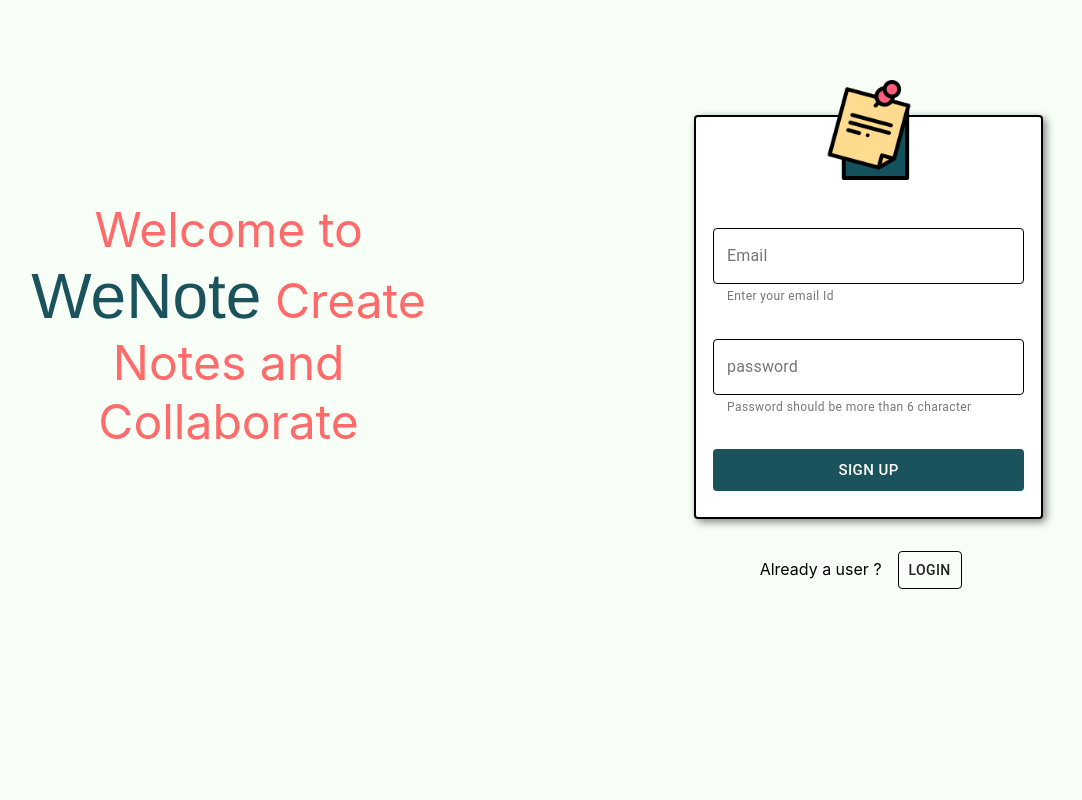
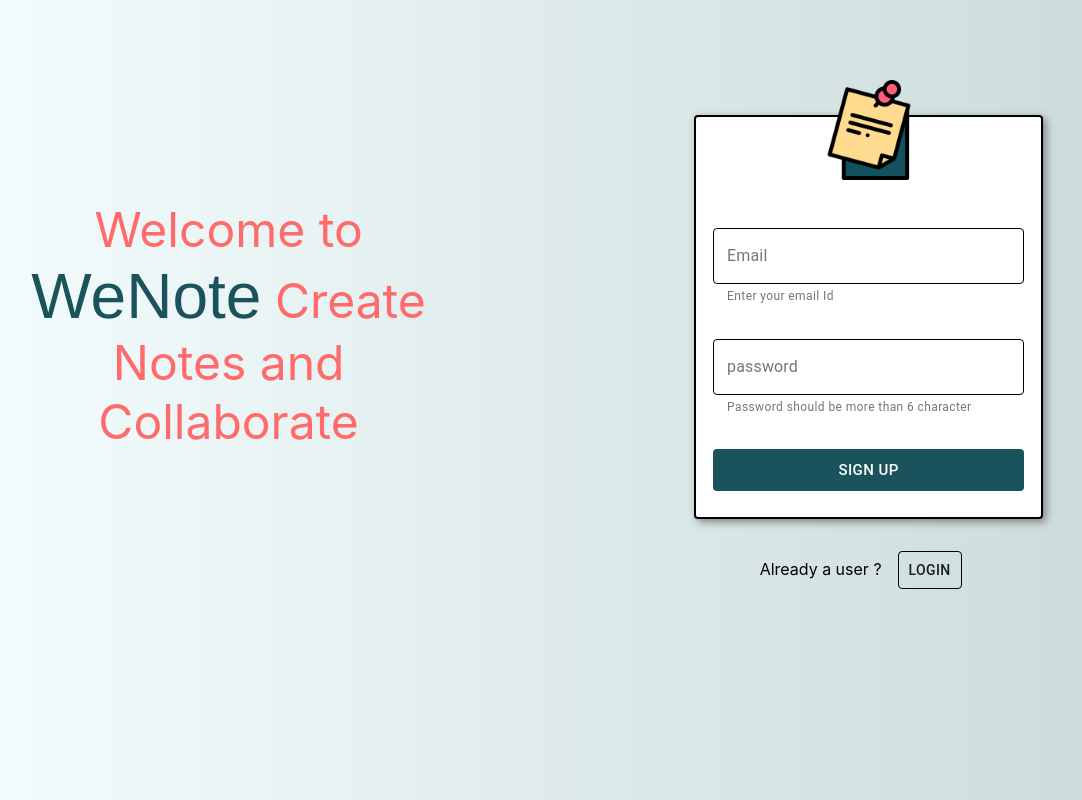
Before and after one commit to GitVaibhav1999/we-note, a React (Create React App) app: page /signUp in a window 1280 px wide. Shown: the whole page, without its empty margins (124-1206 px from the left). Built offline with nearby package versions, Linux system fonts and the light colour scheme; no server answers.

Commit message:
feat(misc): styling changes

```diff
--- a/src/Authentication/Authentication.js
+++ b/src/Authentication/Authentication.js
@@ -50,7 +50,13 @@ function Authentication() {
   const [newUser, setNewUser] = useState(true);
 
   return (
-    <div>
+    <div
+      style={{
+        height: "100%",
+        backgroundImage:
+          "linear-gradient(to right, #f7ffff, #ecf6f6, #e0ecec, #d5e3e3, #cadada)",
+      }}
+    >
       <div className={classes.root}>
         <div className={classes.note}>
           Welcome to <span className={classes.title}>WeNote</span> Create Notes
--- a/src/Dasboard/Dashboard.js
+++ b/src/Dasboard/Dashboard.js
@@ -1,4 +1,5 @@
 import React from "react";
+import Main from "./Main/Main";
 
 import BottomBar from "./NavBars/BottomBar";
 import TopBar from "./NavBars/TopBar";
@@ -12,6 +13,9 @@ function Dashboard() {
       <div>
         <BottomBar />
       </div>
+      <div>
+        <Main />
+      </div>
     </div>
   );
 }
--- /dev/null
+++ b/src/Dasboard/Main/Main.js
@@ -0,0 +1,7 @@
+import React from "react";
+// import "";
+function Main() {
+  return <div style={{ display: "flex" }}>main</div>;
+}
+
+export default Main;
```
